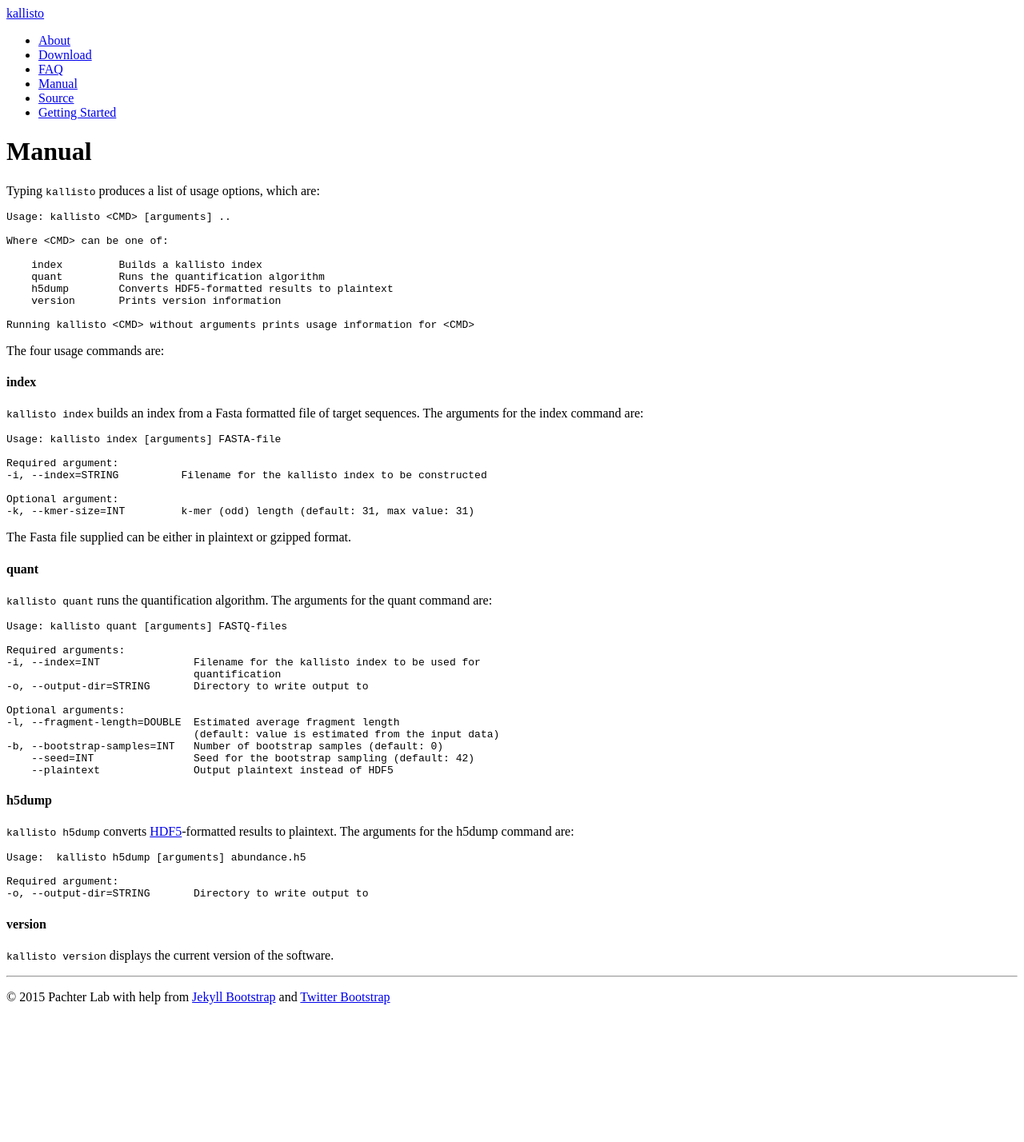
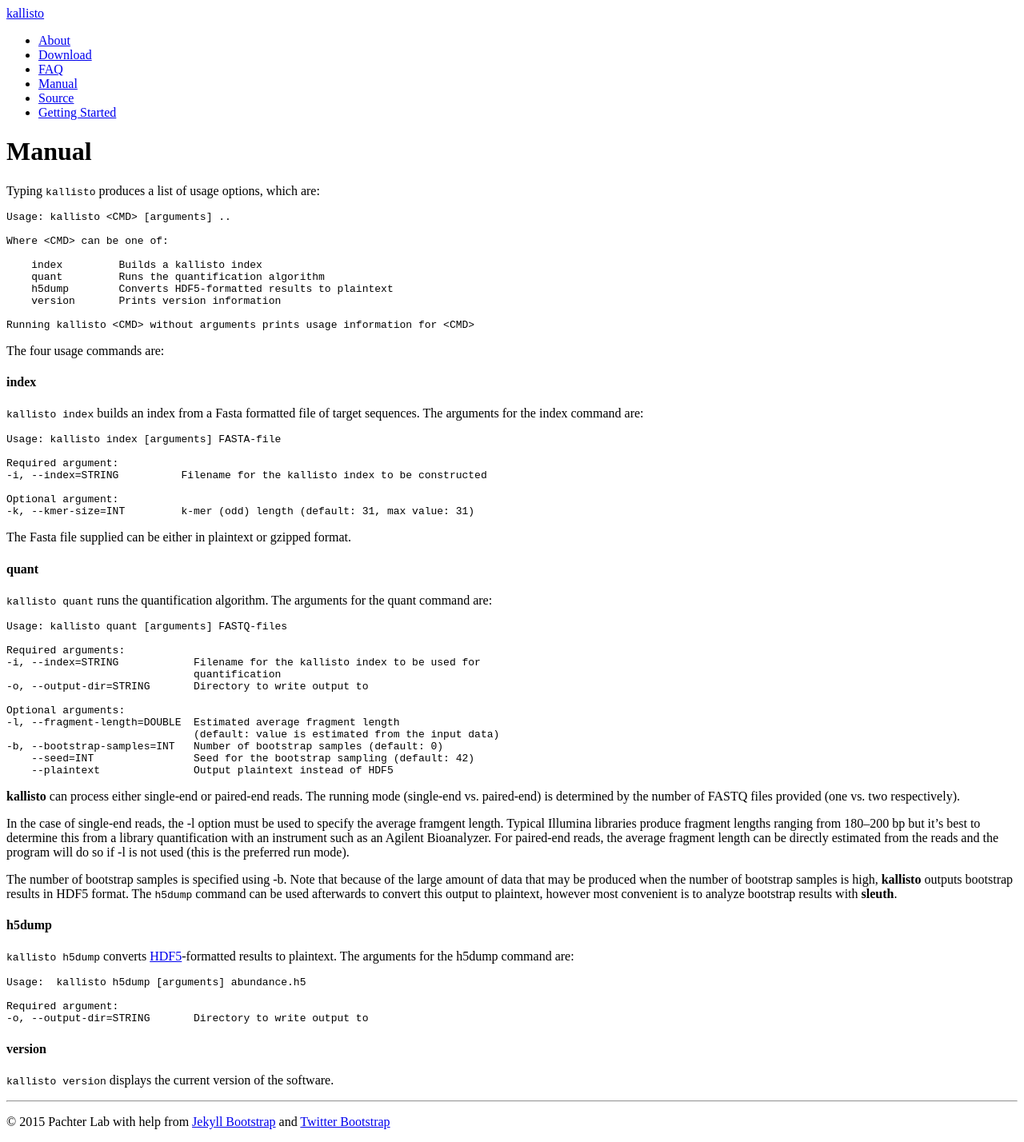
Before and after one commit to pachterlab/kallisto, a Jekyll site: the page built from manual.md, in a window 1280 px wide. Shown: the whole page at 80% size. Built offline with Jekyll 4.4.1, drawn with Linux system fonts in a browser that asks for light colours; before the commit the page ends 1272 px from its top, so only the background shows below that.

Commit message:
improved manual; fixed cmake version required

```diff
--- a/manual.md
+++ b/manual.md
@@ -42,7 +42,7 @@
     Usage: kallisto quant [arguments] FASTQ-files
 
     Required arguments:
-    -i, --index=INT               Filename for the kallisto index to be used for
+    -i, --index=STRING            Filename for the kallisto index to be used for
                                   quantification
     -o, --output-dir=STRING       Directory to write output to
 
@@ -52,6 +52,12 @@
     -b, --bootstrap-samples=INT   Number of bootstrap samples (default: 0)
         --seed=INT                Seed for the bootstrap sampling (default: 42)
         --plaintext               Output plaintext instead of HDF5
+
+__kallisto__ can process either single-end or paired-end reads. The running mode (single-end vs. paired-end) is determined by the number of FASTQ files provided (one vs. two respectively).
+
+In the case of single-end reads, the -l option must be used to specify the average framgent length. Typical Illumina libraries produce fragment lengths ranging from 180--200 bp but it's best to determine this from a library quantification with an instrument such as an Agilent Bioanalyzer. For paired-end reads, the average fragment length can be directly estimated from the reads and the program will do so if -l is not used (this is the preferred run mode).
+
+The number of bootstrap samples is specified using -b. Note that because of the large amount of data that may be produced when the number of bootstrap samples is high, __kallisto__ outputs bootstrap results in HDF5 format. The `h5dump` command can be used afterwards to convert this output to plaintext, however most convenient is to analyze bootstrap results with __sleuth__.
 
 #### h5dump
 
```
Also changed, not shown: source.md (+1 -1 lines).
